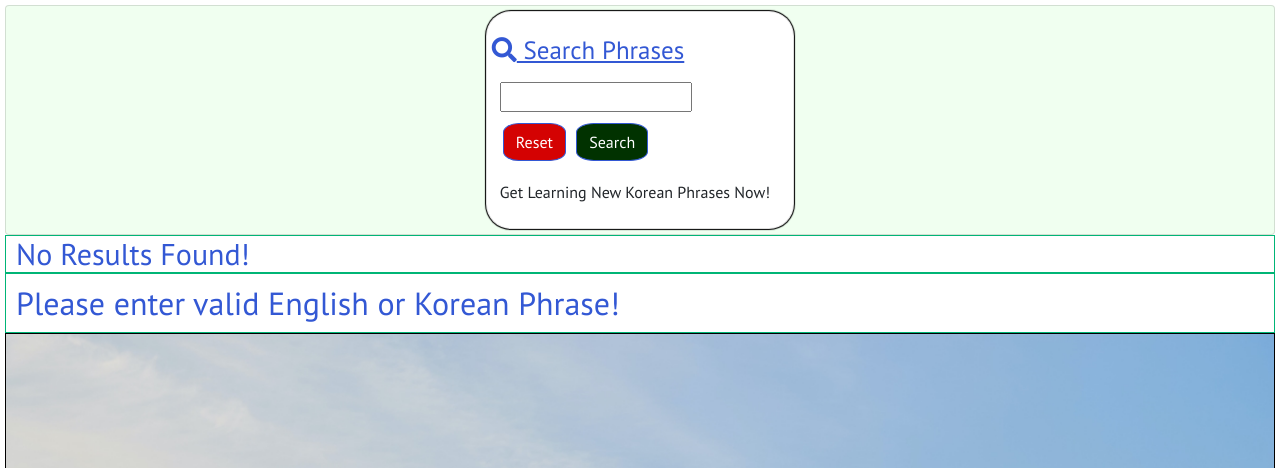
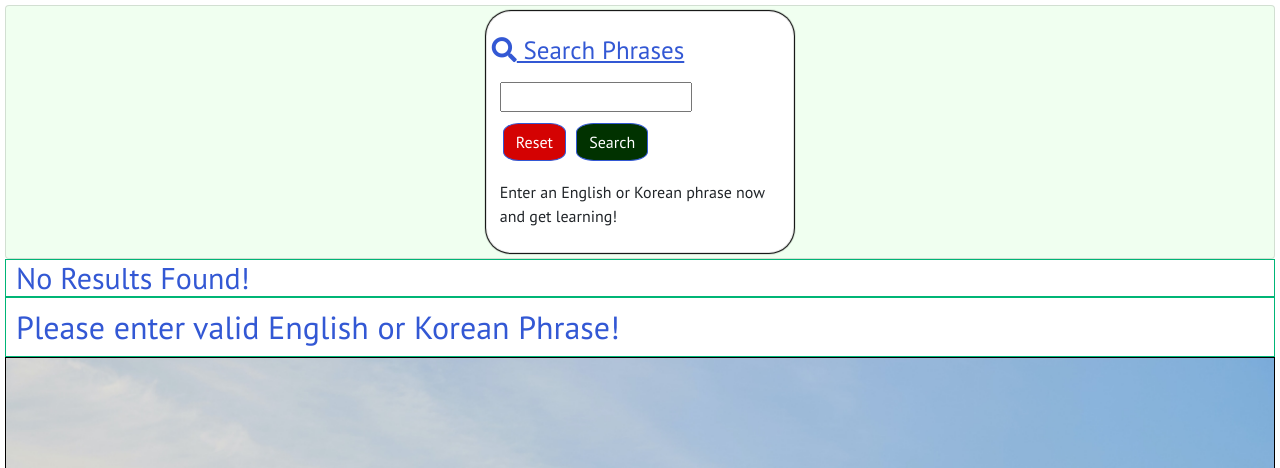
Before and after one commit to JHR1986/johnhenryroche-ms3-fitnessfuel, a Flask app: page /search in a window 1280 px wide. Shown: the part 140-608 px from the top of the page. Run offline with Flask 2, Linux system fonts and the light colour scheme; data that the repository does not hold is empty; some libraries are stand-ins or nearby versions.

Commit message:
Add new text to search box in phrases page

```diff
--- a/templates/phrases.html
+++ b/templates/phrases.html
@@ -31,7 +31,7 @@
                     </div>
                     <div class="row">
                         <div class="col-12-lg pl-2 pt-2 pb-1">
-                            <div>Get Learning New Korean Phrases Now!</div>
+                            <div>Enter an English or Korean phrase now and get learning!</div>
                         </div>
                     </div>
                 </div>
```
